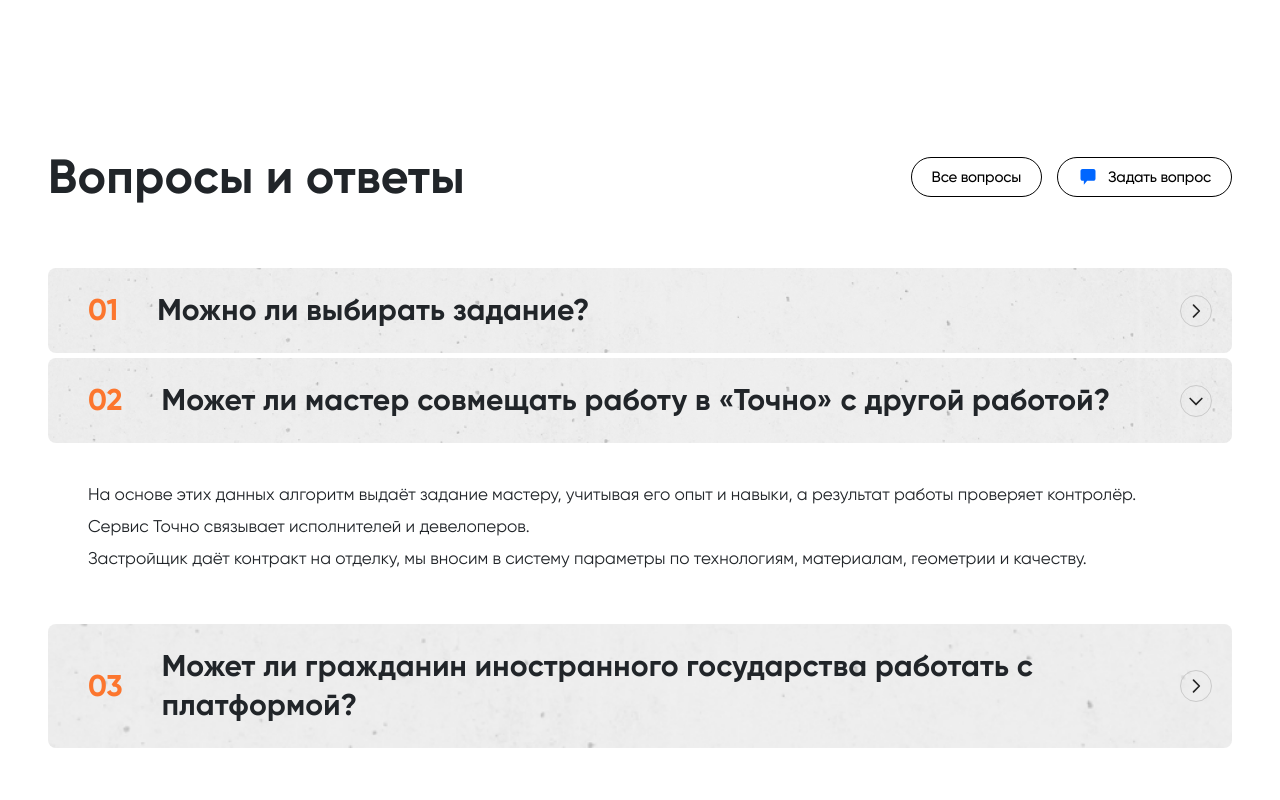
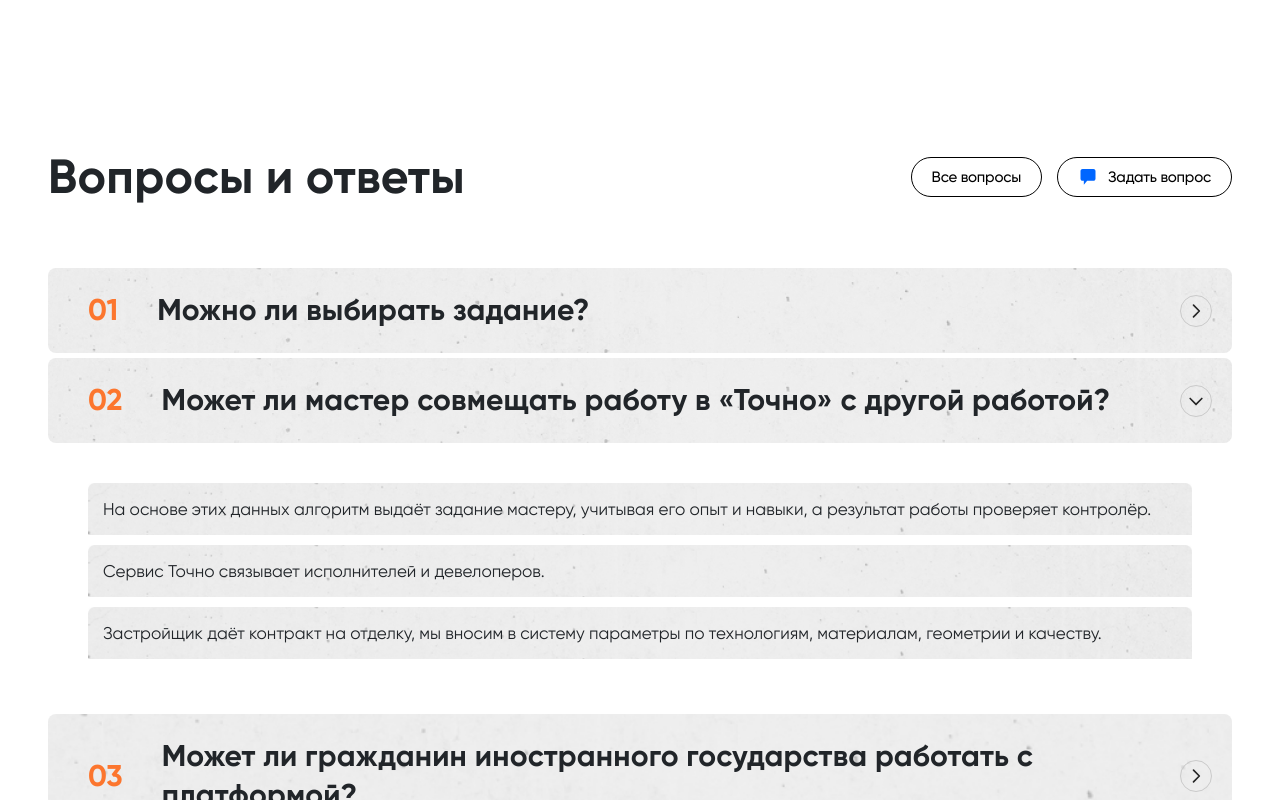
Before and after one commit to Soveliy/tochnonew, a plain HTML site: page index.html in a window 1280 px wide. Both pictures are taken after a click on the element 640 px from the left and 6414 px from the top of the page. Shown: the part 6014-6814 px from the top of the page. Drawn offline with Linux system fonts and the light colour scheme; a script that the page names is missing.

Commit message:
Update main.css

```diff
--- a/css/main.css
+++ b/css/main.css
@@ -2326,6 +2326,9 @@ select,
     font-size: 17px;
 
     margin-bottom: 10px;
+    background: url(../img/spoler.jpg);
+    background-size: cover;
+    padding: 15px;
 }
 .faq .spoler .title
 {
```
